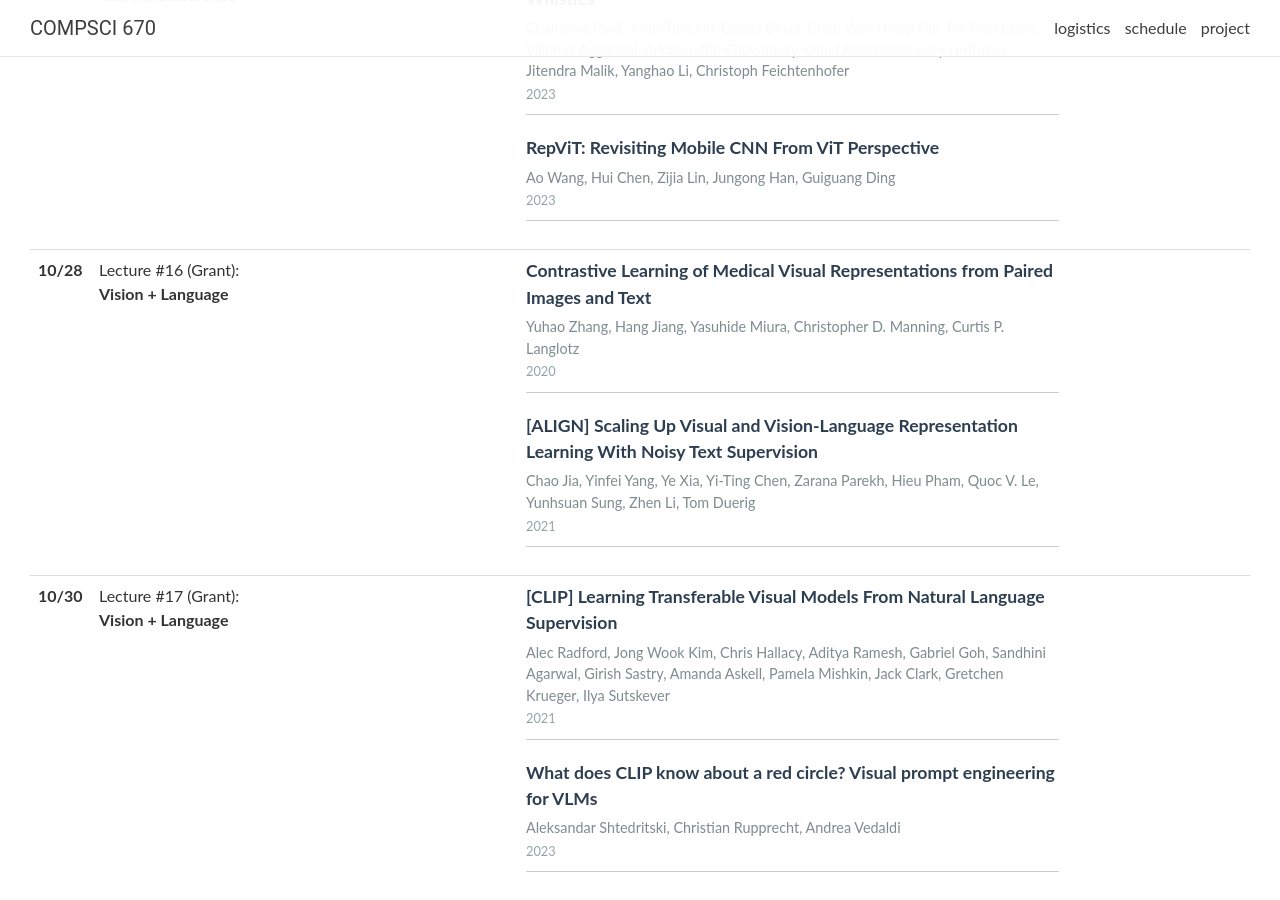
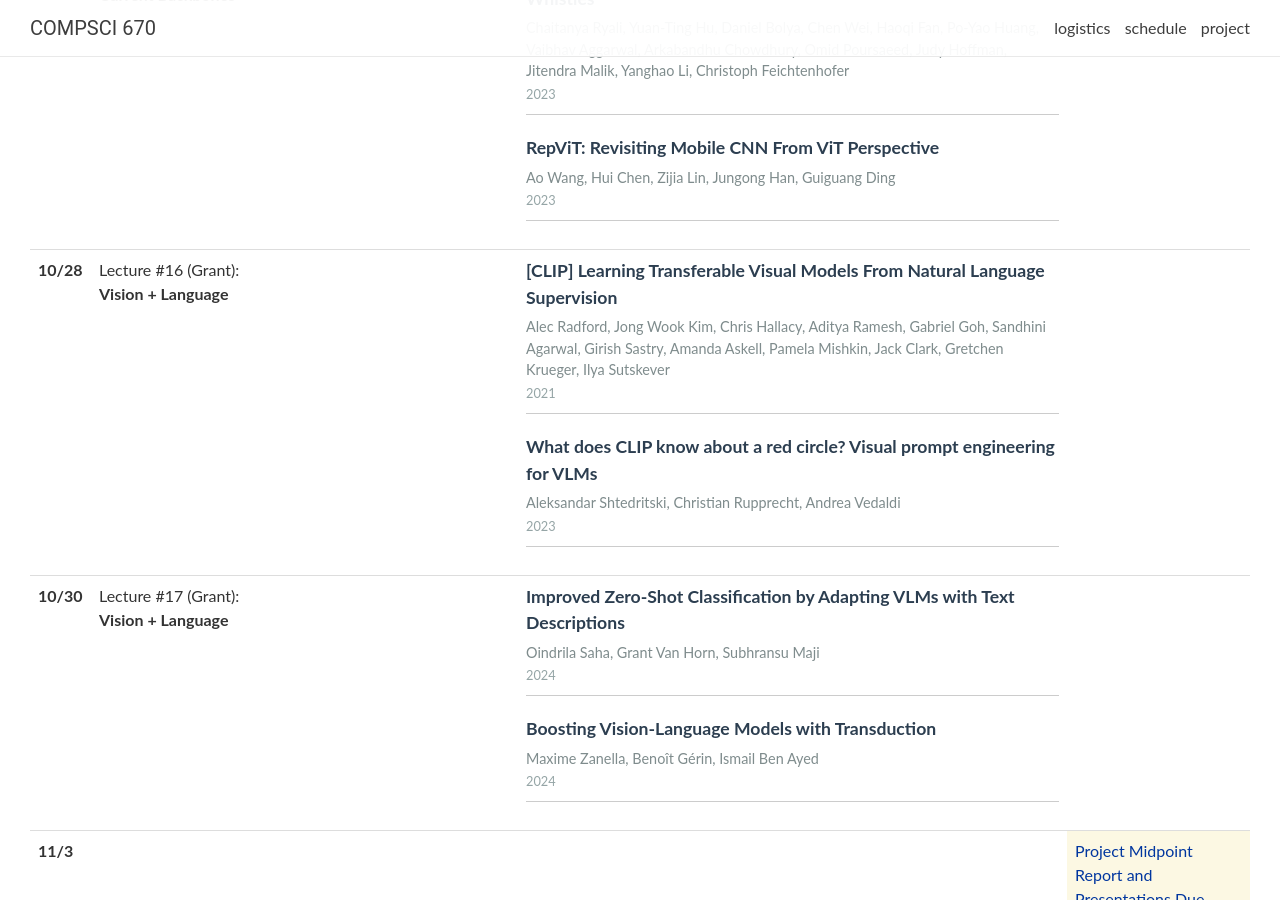
Before and after one commit to cvl-umass/compsci670-fall-2024, a Jekyll site: the page built from _pages/schedule.md, in a window 1280 px wide and 900 px high, scrolled down 3885 px. Built offline with Jekyll 4.4.1, drawn with Linux system fonts in a browser that asks for light colours; nearby versions of some CDN libraries; comment, search, counter and statistics services are not loaded.

Commit message:
updating schedule

```diff
--- a/_data/schedule.yml
+++ b/_data/schedule.yml
@@ -184,19 +184,6 @@
   lecturer: Grant
   title: <strong>Vision + Language</strong>
   readings:
-    - title: "Contrastive Learning of Medical Visual Representations from Paired Images and Text"
-      url: https://arxiv.org/abs/2010.00747
-      authors: "Yuhao Zhang, Hang Jiang, Yasuhide Miura, Christopher D. Manning, Curtis P. Langlotz"
-      year: 2020
-    - title: "[ALIGN] Scaling Up Visual and Vision-Language Representation Learning With Noisy Text Supervision"
-      url: https://arxiv.org/abs/2102.05918
-      authors: "Chao Jia, Yinfei Yang, Ye Xia, Yi-Ting Chen, Zarana Parekh, Hieu Pham, Quoc V. Le, Yunhsuan Sung, Zhen Li, Tom Duerig"
-      year: 2021
-
-- date: 10/30
-  lecturer: Grant
-  title: <strong>Vision + Language</strong>
-  readings:
     - title: "[CLIP] Learning Transferable Visual Models From Natural Language Supervision"
       url: https://arxiv.org/abs/2103.00020
       authors: "Alec Radford, Jong Wook Kim, Chris Hallacy, Aditya Ramesh, Gabriel Goh, Sandhini Agarwal, Girish Sastry, Amanda Askell, Pamela Mishkin, Jack Clark, Gretchen Krueger, Ilya Sutskever"
@@ -205,6 +192,19 @@
       url: https://arxiv.org/abs/2304.06712
       authors: "Aleksandar Shtedritski, Christian Rupprecht, Andrea Vedaldi"
       year: 2023
+
+- date: 10/30
+  lecturer: Grant
+  title: <strong>Vision + Language</strong>
+  readings:
+    - title: "Improved Zero-Shot Classification by Adapting VLMs with Text Descriptions"
+      url: https://arxiv.org/abs/2401.02460
+      authors: "Oindrila Saha, Grant Van Horn, Subhransu Maji"
+      year: 2024
+    - title: "Boosting Vision-Language Models with Transduction"
+      url: https://arxiv.org/abs/2406.01837
+      authors: "Maxime Zanella, Benoît Gérin, Ismail Ben Ayed"
+      year: 2024
 
 - date: 11/3
   logistics:
```
